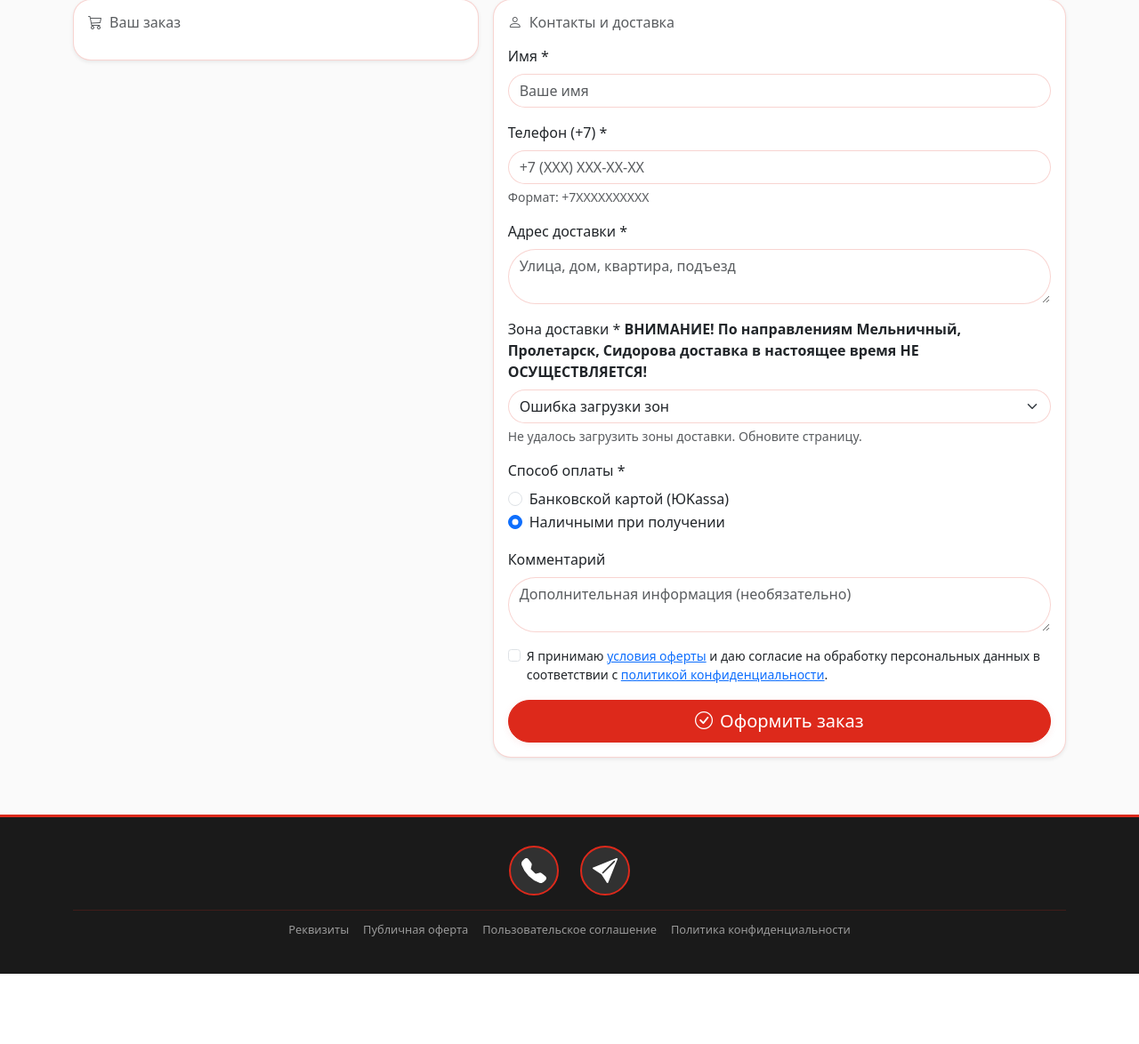
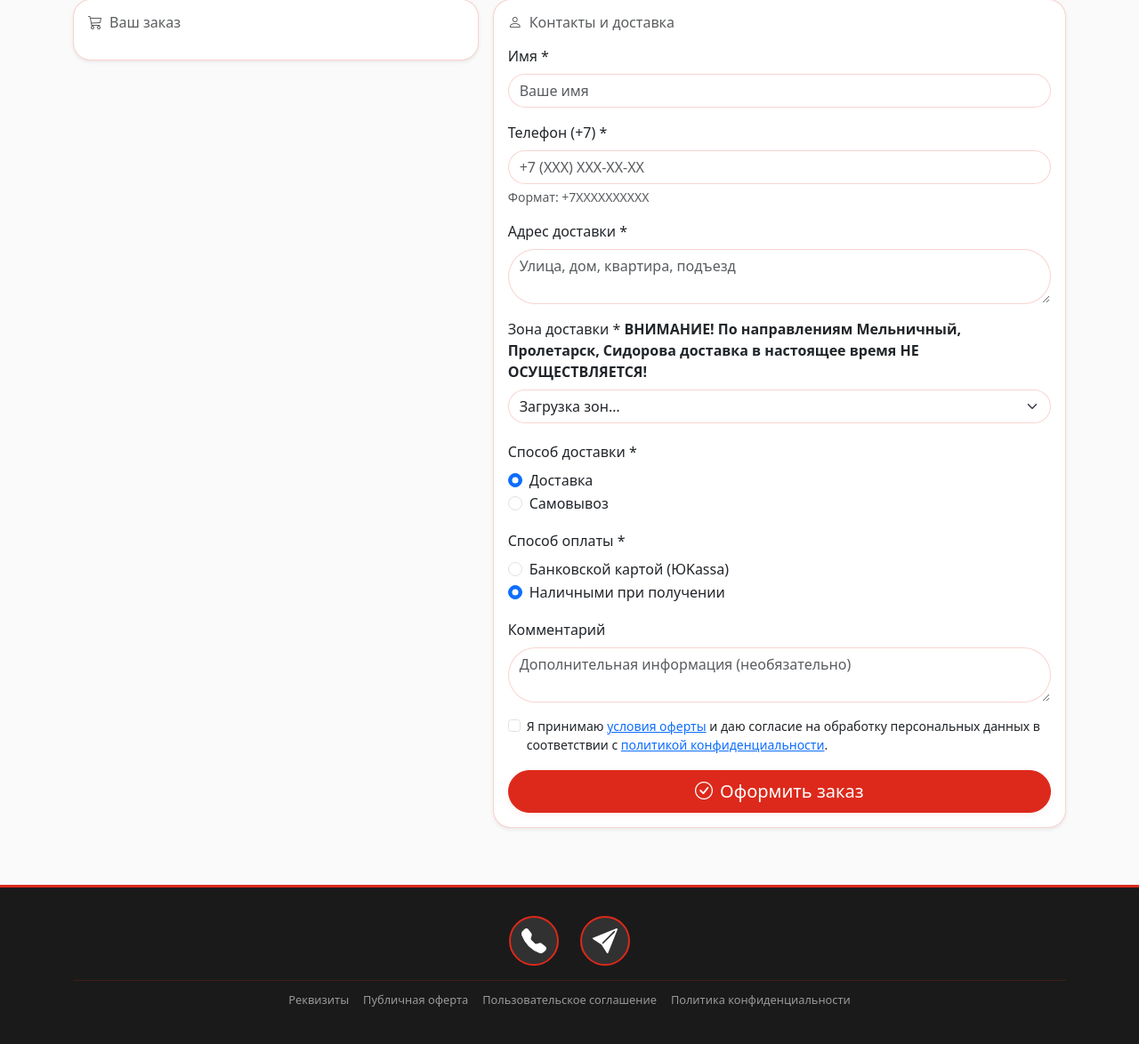
Before and after one commit to Ale007XD/SieshKa-Site, a Python web app: template app/templates/checkout.html in a window 1280 px wide. Shown: the part 130-1304 px from the top of the page at 89% size. Before the commit the page ends 1225 px from the top, so only its background shows below. Run offline with Jinja, Linux system fonts and the light colour scheme; the template is opened without the code that fills it, so the values that code supplies are empty.

Commit message:
Add files via upload

```diff
--- a/app/templates/checkout.html
+++ b/app/templates/checkout.html
@@ -74,6 +74,11 @@
                       placeholder="Улица, дом, квартира, подъезд"></textarea>
           </div>
 
+          <div class="alert alert-success py-2 d-none" id="pickupNotice">
+            <i class="bi bi-box-seam me-1"></i>
+            Самовывоз без ст��имости доставки.
+          </div>
+
           <div id="zoneBlock">
             <label for="zone_select" class="form-label">Зона доставки *
               <strong>ВНИМАНИЕ! По направлениям Мельничный, Пролетарск, Сидорова доставка в настоящее время НЕ ОСУЩЕСТВЛЯЕТСЯ!</strong></label>
@@ -83,41 +88,22 @@
             <div id="zoneHint" class="form-text"></div>
           </div>
 
-          <!-- Временно скрыто: выбор способа доставки -->
-          <div class="d-none">
+          <div>
             <label class="form-label">Способ доставки *</label>
             <div class="form-check">
               <input class="form-check-input" type="radio" name="delivery_mode"
-                     id="delivery_asap" value="asap" checked>
-              <label class="form-check-label" for="delivery_asap">
-                {% if preorder_info and preorder_info.is_preorder %}
-                Как можно скорее (в {{ morning_start }})
-                {% else %}
-                Как можно скорее (15–25 минут)
-                {% endif %}
+                     id="delivery_delivery" value="delivery" checked>
+              <label class="form-check-label" for="delivery_delivery">
+                Доставка
               </label>
             </div>
             <div class="form-check">
               <input class="form-check-input" type="radio" name="delivery_mode"
-                     id="delivery_slot" value="slot">
-              <label class="form-check-label" for="delivery_slot">
-                Выбрать время
+                     id="delivery_pickup" value="pickup">
+              <label class="form-check-label" for="delivery_pickup">
+                Самовывоз
               </label>
             </div>
-          </div>
-
-          <!-- Временно скрыто: слоты доставки -->
-          <div id="slotSelector" class="d-none">
-            <div class="mb-3">
-              <label for="delivery_date" class="form-label">Дата доставки *</label>
-              <input type="date" class="form-control" id="delivery_date"
-                     name="delivery_date" min="{{ today }}">
-            </div>
-            <label for="slot_time_select" class="form-label">Время доставки *</label>
-            <select class="form-select" id="slot_time_select" name="delivery_slot">
-              <option value="">Выберите время</option>
-            </select>
-            <div id="slotAvailability" class="form-text mt-2"></div>
           </div>
 
           <div>
@@ -299,6 +285,27 @@
     // Пересчитывать hint при каждом изменении корзины
     // (пользователь убрал/добавил товар прямо на странице оформления)
     document.addEventListener('cart:updated', refreshZoneHint);
+
+    const deliveryPickup = document.getElementById('delivery_pickup');
+    const deliveryDelivery = document.getElementById('delivery_delivery');
+    const addressBlock = document.getElementById('address').closest('div');
+    const zoneBlock = document.getElementById('zoneBlock');
+    const pickupNotice = document.getElementById('pickupNotice');
+    const addressInput = document.getElementById('address');
+    const zoneSelect = document.getElementById('zone_select');
+
+    function toggleDeliveryModeUI() {
+      const isPickup = deliveryPickup && deliveryPickup.checked;
+      if (addressBlock) addressBlock.classList.toggle('d-none', isPickup);
+      if (zoneBlock) zoneBlock.classList.toggle('d-none', isPickup);
+      if (pickupNotice) pickupNotice.classList.toggle('d-none', !isPickup);
+      if (addressInput) addressInput.required = !isPickup;
+      if (zoneSelect) zoneSelect.required = !isPickup;
+    }
+
+    if (deliveryPickup) deliveryPickup.addEventListener('change', toggleDeliveryModeUI);
+    if (deliveryDelivery) deliveryDelivery.addEventListener('change', toggleDeliveryModeUI);
+    toggleDeliveryModeUI();
   });
 </script>
 {% endblock %}
```
